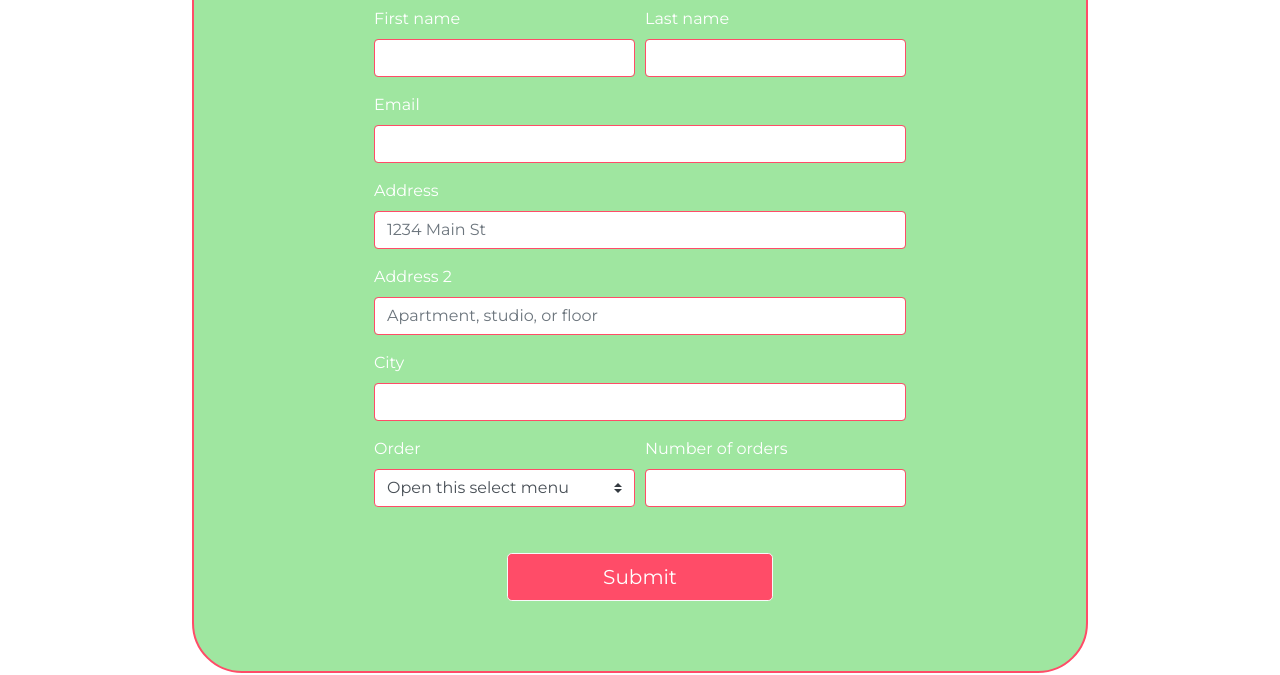
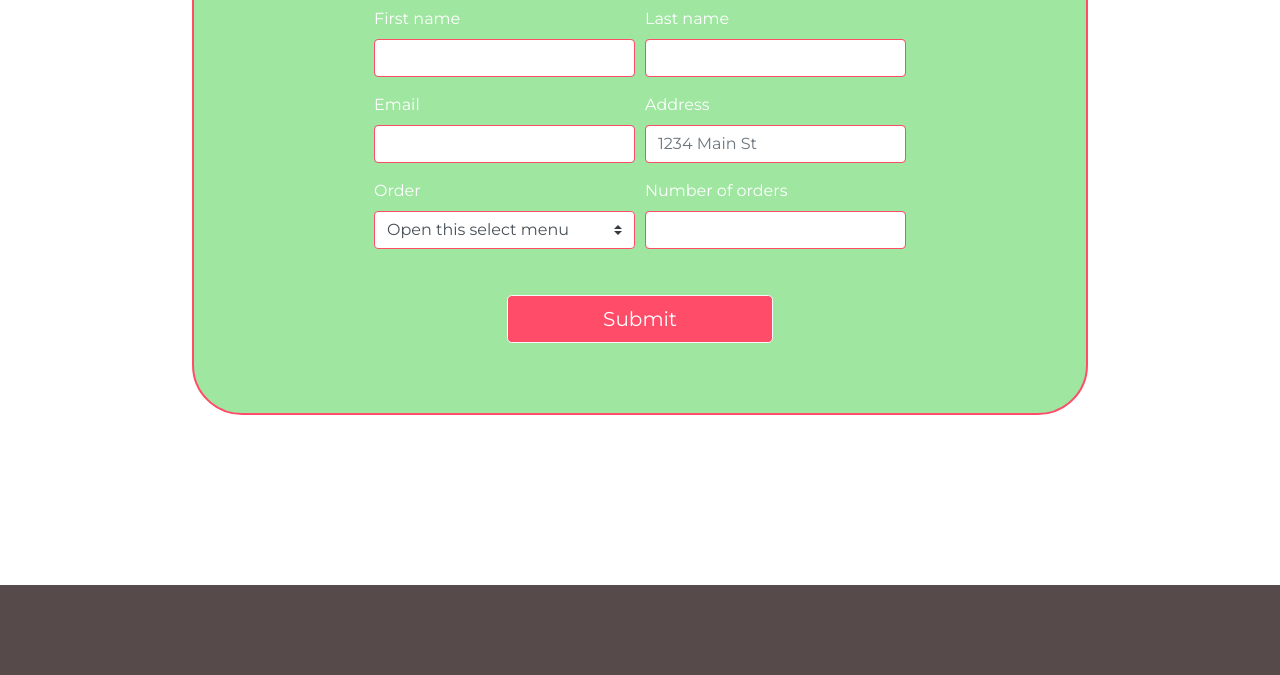
Before and after one commit to esha-011/TastyPastry, a plain HTML site: page index.html in a window 1280 px wide. Shown: the part 1629-2304 px from the top of the page. Drawn offline with nearby package versions, Linux system fonts and the light colour scheme.

Commit message:
Update index.html

```diff
--- a/index.html
+++ b/index.html
@@ -175,26 +175,20 @@
             </div>
 
           </div>
-
-          <div class="form-group ">
+          <div class="form-row">
+            <div class="form-group col-lg-6">
               <label for="inputEmail4">Email</label>
               <input type="email" class="form-input form-control" id="inputEmail4">
             </div>
 
-          <div class="form-group">
+            <div class="form-group col-lg-6">
               <label for="inputAddress">Address</label>
               <input type="text" class="form-input form-control" id="inputAddress" placeholder="1234 Main St">
             </div>
-          <div class="form-group">
-            <label for="inputAddress2">Address 2</label>
-            <input type="text" class="form-input form-control" id="inputAddress2" placeholder="Apartment, studio, or floor">
           </div>
 
-          <div class="form-group ">
-            <label for="inputCity">City</label>
-            <input type="text" class="form-input form-control" id="inputCity">
-          </div>
           <div class="form-row">
+
             <div class="form-group col-lg-6">
               <label for="inputState">Order</label>
               <select class="form-input custom-select">
@@ -211,16 +205,13 @@
             </div>
 
           </div>
-
           <button type="button" class="form-button btn-outline-light btn btn-lg btn-block">Submit </button>
-
+      </div>
       </form>
-
     </div>
     </div>
+  </section>
 
-
-  </section>
 
 
 
```
Lines whose indentation alone changed are shown as unchanged.
